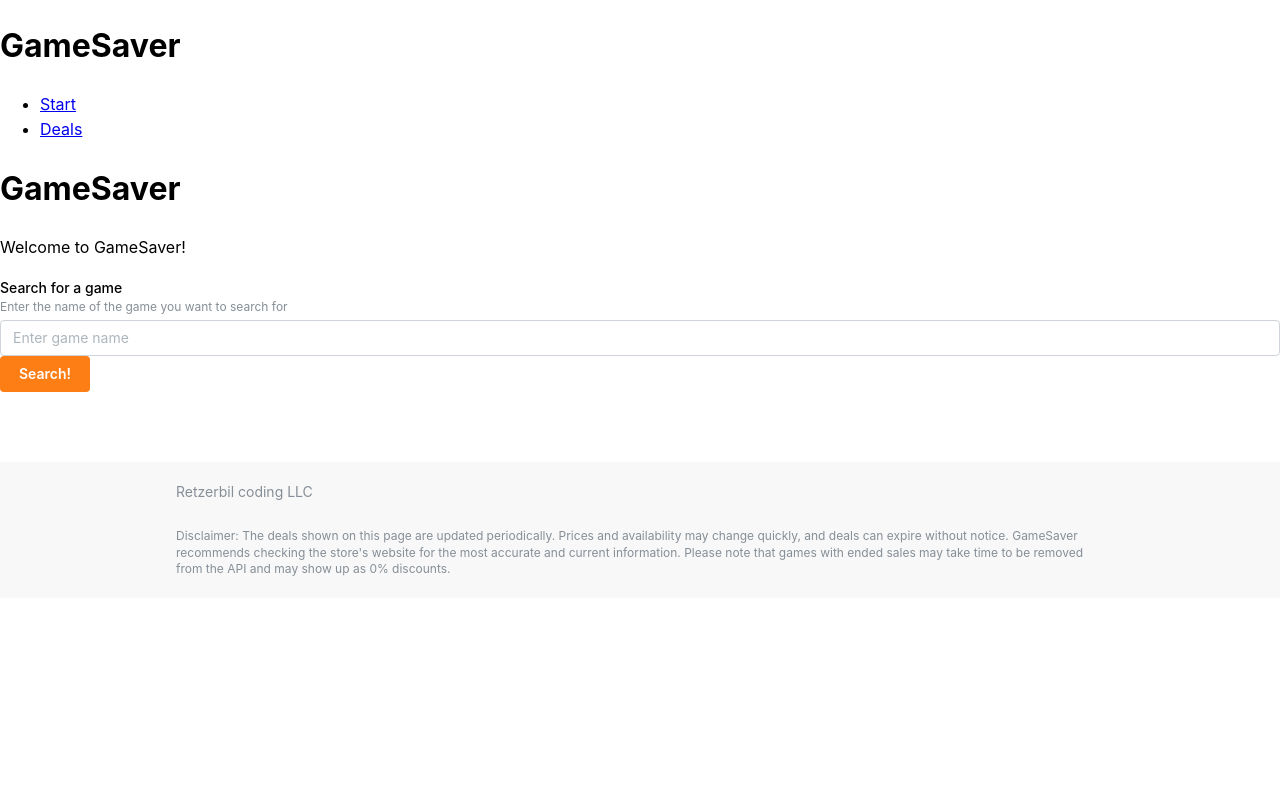
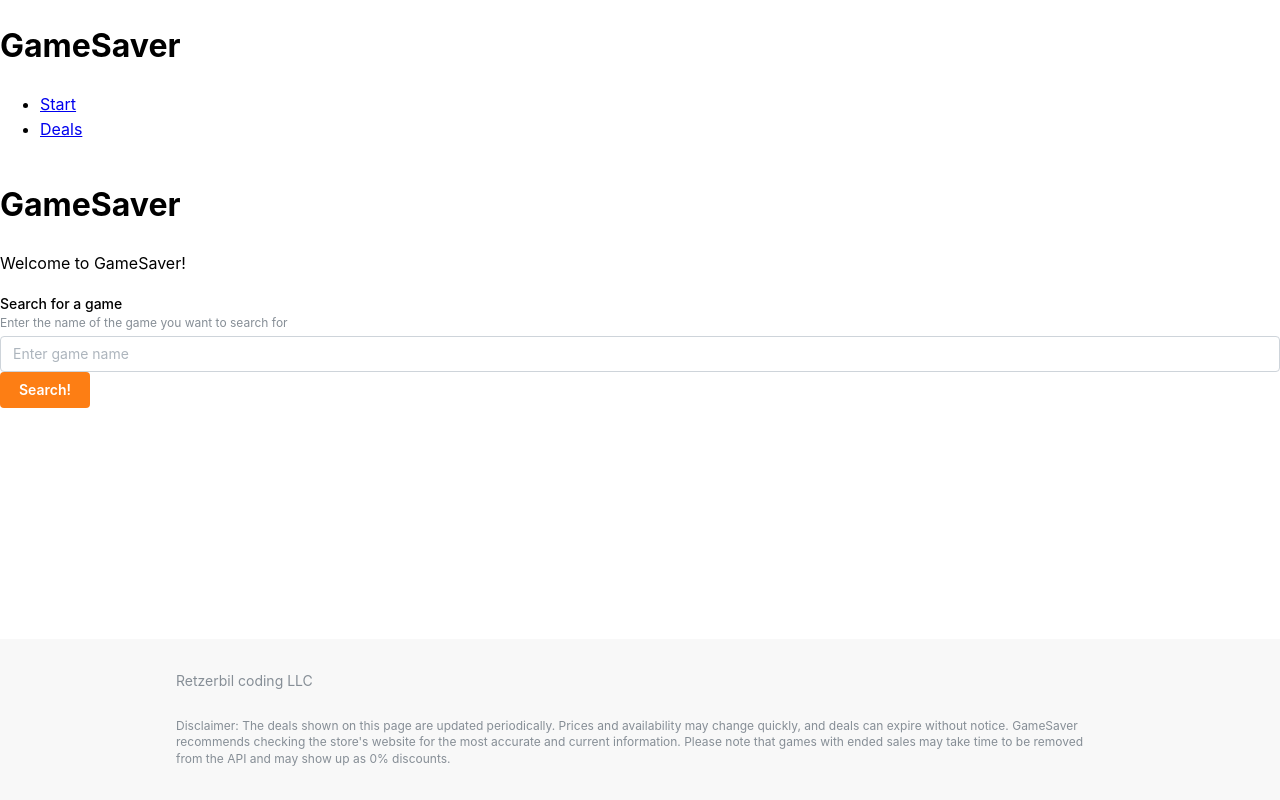
Before and after one commit to retzerbil/GameSaver, a React (Vite) app: page /deals in a window 1280 px wide. Built offline with nearby package versions, Linux system fonts and the light colour scheme.

Commit message:
Small text changes and made footer be at the bottom of page

```diff
--- a/package.json
+++ b/package.json
@@ -27,6 +27,7 @@
     "eslint": "^8.45.0",
     "eslint-plugin-react-hooks": "^4.6.0",
     "eslint-plugin-react-refresh": "^0.4.3",
+    "sass": "^1.82.0",
     "typescript": "^5.0.2",
     "vite": "^4.4.5"
   }
--- a/src/App.tsx
+++ b/src/App.tsx
@@ -1,5 +1,5 @@
 import { GameSaverMain } from './components/GameSaverMain'
-
+import './app.scss'
 function App() {
   return (
     <>
--- /dev/null
+++ b/src/app.scss
@@ -0,0 +1,10 @@
+body {
+    display: flex;
+    flex-direction: column;
+    min-height: 100vh;
+    margin: 0;
+}
+
+main {
+    flex: 1;
+}
--- a/src/components/GameSearch.tsx
+++ b/src/components/GameSearch.tsx
@@ -110,8 +110,9 @@ export const GameSearch = () => {
 
 				{!isLoading && results && results.length === 0 && (
 					<p>
-						No games found for <em>"{lastQuery}"</em>. Please try a different
-						search query.
+						No games found for <em>"{lastQuery}"</em>. The game may not
+						currently be on sale, or there may be an error in the search
+						spelling. Please try a different search query.
 					</p>
 				)}
 				{results && results.length > 0 && (
--- a/src/pages/Layout.tsx
+++ b/src/pages/Layout.tsx
@@ -4,6 +4,7 @@ import { NavLink, Outlet } from "react-router-dom";
 export const Layout = () => {
 	return (
 		<>
+			<body>
 				<header>
 					<h1>GameSaver</h1>
 
@@ -21,23 +22,24 @@ export const Layout = () => {
 				<main>
 					<Outlet />
 				</main>
-			<footer style={{ padding: "20px 0", backgroundColor: "#f8f8f8" }}>
+				<footer style={{marginTop: "1rem", padding: "2rem 0", backgroundColor: "#f8f8f8" }}>
 					<Container>
 						<Group justify="space-between">
 							<Text size="sm" color="dimmed">
 								Retzerbil coding LLC
 							</Text>
 							<Text size="xs" color="dimmed" mt="xs">
-							Disclaimer: The deals shown on this page are updated periodically.
-							Prices and availability may change quickly, and deals can expire
-							without notice. GameSaver recommends checking the store's website
-							for the most accurate and current information. Please note that
-							games with ended sales may take time to be removed from the API
-							and may show up as 0% discounts.
+								Disclaimer: The deals shown on this page are updated
+								periodically. Prices and availability may change quickly, and
+								deals can expire without notice. GameSaver recommends checking
+								the store's website for the most accurate and current
+								information. Please note that games with ended sales may take
+								time to be removed from the API and may show up as 0% discounts.
 							</Text>
 						</Group>
 					</Container>
 				</footer>
+			</body>
 		</>
 	);
 };
```
Also changed, not shown: 1 other file (tests, documents, lock files or other folders). Lines whose indentation alone changed are shown as unchanged.
